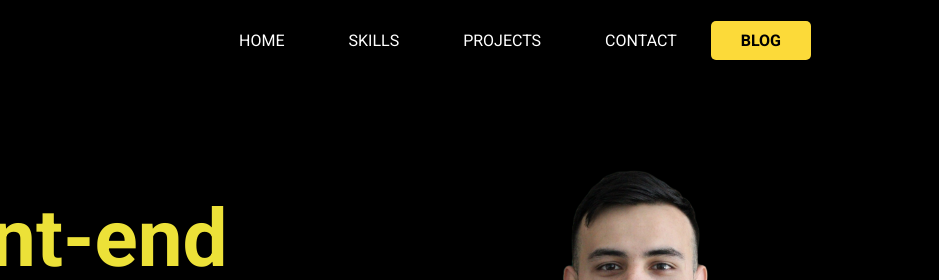
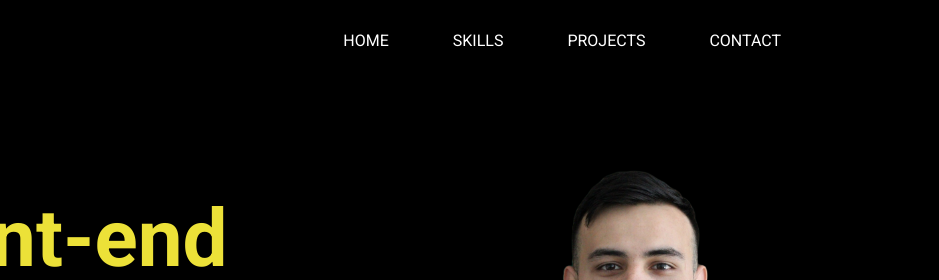
Before and after one commit to tbsoysal/portfolio-project, a plain HTML site: page index.html in a window 1280 px wide. Shown: the top 280 px of the page, 341-1280 px from the left. Drawn offline with Linux system fonts and the light colour scheme.

Commit message:
Remove blog sections

```diff
--- a/index.html
+++ b/index.html
@@ -21,7 +21,6 @@
                 <li><a href="#skills">Skills</a></li>
                 <li><a href="#projects">Projects</a></li>
                 <li><a href="#contact">Contact</a></li>
-                <li><a id="blog-btn" href="#blog">Blog</a></li>
             </ul>
         </div>
         <div class="hamburger-menu">
@@ -41,7 +40,6 @@
                 <li><a class="mobile-link" href="#skills"><img src="./assets/requirements.png" alt="Skills">Skills</a></li>
                 <li><a class="mobile-link" href="#projects"><img src="./assets/project.png" alt="projects">Projects</a></li>
                 <li><a class="mobile-link" href="#contact"><img src="./assets/call.png" alt="">Contact</a></li>
-                <li><a class="mobile-link" id="blog-btn-mobile" href="#blog">Blog</a></li>
             </ul>
             <div class="closebtn">
                 <img id="closeMenu" src="./assets/closebtn.png" alt="close icon">
@@ -269,7 +267,6 @@
                     <li><a href="#skills">Skills</a></li>
                     <li><a href="#projects">Projects</a></li>
                     <li><a href="#contact">Contact</a></li>
-                    <li><a id="blog-btn" href="#blog">Blog</a></li>
                 </ul>
             </div>
         </nav>
```
